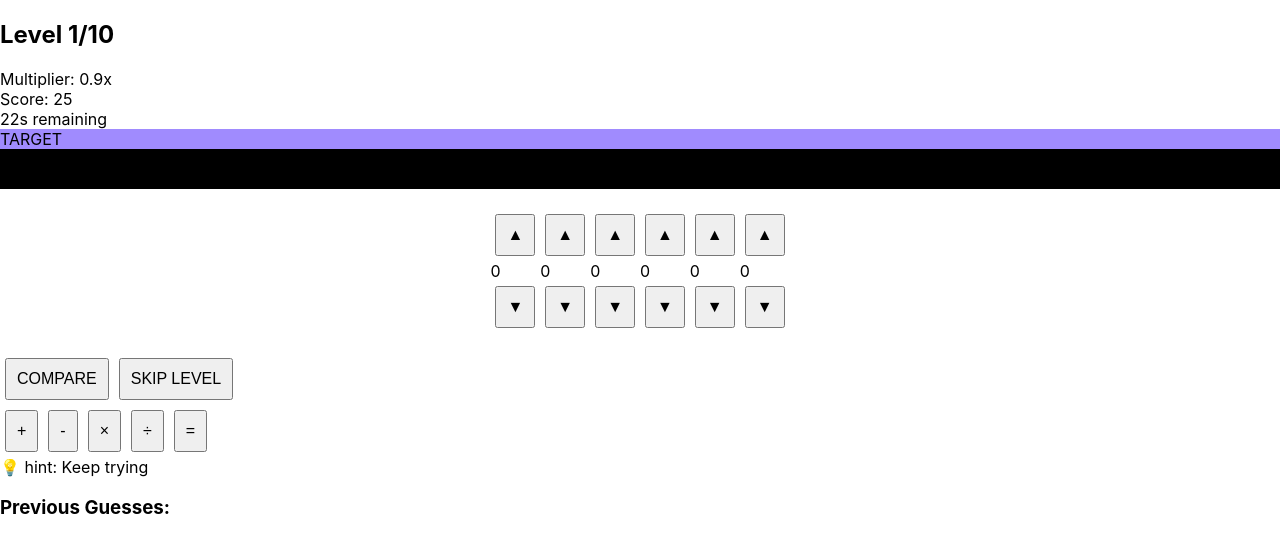
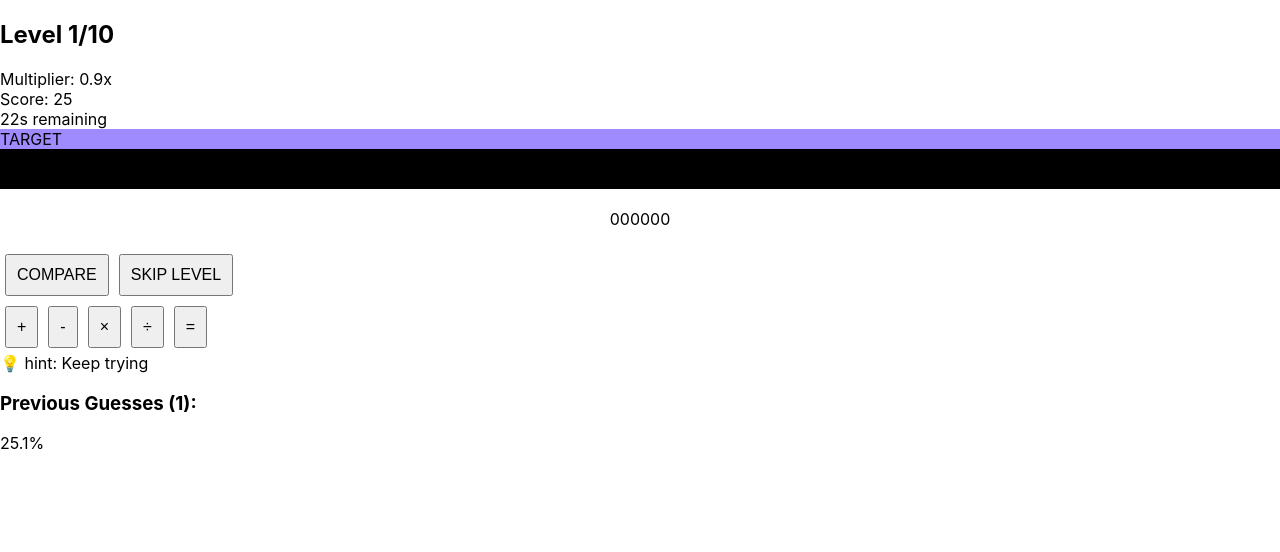
Before and after one commit to 1meatloaf/pascaline-simulator, a React (Create React App) app: page / in a window 1280 px wide. Both pictures are taken after a click on the button "COMPARE". Shown: the top 552 px of the page. Built offline with nearby package versions, Linux system fonts and the light colour scheme.

Commit message:
fix(revised): calculator, guess

```diff
--- a/src/App.js
+++ b/src/App.js
@@ -109,6 +109,8 @@ const Game = () => {
   const handleLevelEnd = (auto = false) => {
     let finalGuesses = [...guesses];
 
+    setWheels([0, 0, 0, 0, 0, 0]);
+
     if (auto && guesses.length === 0) {
       const accuracy = calculateAccuracy(currentHex());
       finalGuesses = [
@@ -152,7 +154,7 @@ const Game = () => {
     const validOp = op === '×' ? '*' : op === '÷' ? '/' : op;
     setStoredValue(currentValue);
     setOperation(validOp);
-    setWheels([0, 0, 0, 0]);
+    setWheels([0, 0, 0, 0, 0, 0]);
     setCurrentValue(0);
   };
 
@@ -178,8 +180,8 @@ const Game = () => {
     }
 
     result = ((result % 0x1000000) + 0x1000000) % 0x1000000;
+
     setCurrentValue(result);
-
     const newWheels = [];
     let val = result;
     for (let i=5; i>=0; i--) {
@@ -284,6 +286,7 @@ const Game = () => {
       <GuessHistory
         guesses={guesses}
         bestGuesses={bestGuesses}
+        setWheels={setWheels}
         onSelect={(guess) => {
           setCurrentValue(guess.value);
           setShowPreview(true);
@@ -293,38 +296,48 @@ const Game = () => {
   );
 };
 
-const Wheel = ({ value, onIncrement, onDecrement }) => (
+const Wheel = ({ value }) => (
   <div className="wheel">
-    <button onClick={onIncrement}>▲</button>
     <div className="wheel-value">{value}</div>
-    <button onClick={onDecrement}>▼</button>
   </div>
 );
-
-const GuessHistory = ({ guesses, bestGuesses, onSelect }) => {
+const GuessHistory = ({ guesses, bestGuesses, setWheels, onSelect }) => {
   const bestAccuracy =
     guesses.length > 0
-      ? Math.max(...guesses.map((g) => g.accuracy))
+      ? Math.max(...guesses.map((g) => parseFloat(g.accuracy)))
       : 0;
 
       return (
         <div className="guess-history">
-      <h3>Previous Guesses:</h3>
+          <h3>Previous Guesses ({guesses.length}):</h3>
+          <div className="guess-list">
             {guesses.map((guess, index) => (
               <div
                 key={index}
                 className={`guess-item ${
-            guess.accuracy === bestAccuracy ? 'best-guess' : ''
+                  parseFloat(guess.accuracy) === bestAccuracy ? 'best-guess' : ''
                 }`}
-          onClick={() => onSelect(guess)}
+                onClick={() => {
+                  onSelect(guess);
+                  const newWheels = [];
+                  let val = guess.value;
+                  for (let i = 5; i >= 0; i--) {
+                    const divisor = Math.pow(10, i);
+                    newWheels.unshift(Math.floor(val / divisor) % 10);
+                    val %= divisor;
+                  }
+                  setWheels(newWheels);
+                }}
               >
                 <div
                   className="color-swatch"
                   style={{ backgroundColor: guess.hex }}
-            title={`${guess.hex}`}
+                  title={`${guess.hex} (${guess.accuracy}%)`}
                 />
+                <span className="accuracy-badge">{guess.accuracy}%</span>
               </div>
             ))}
+          </div>
         </div>
       );
     };
@@ -338,10 +351,10 @@ const EndScreen = ({ score, bestGuesses, totalTime }) => {
 
   return (
     <div className="end-screen">
-      <h2>Game Complete! 🎉</h2>
+      <h2>Game Complete!</h2>
       <div className="stats">
         <div>⏱ Total Time: {formatTime(totalTime)}</div>
-        <div>🏆 Total Score: {score}</div>
+        <div> Total Score: {score}</div>
       </div>
 
       <div className="accuracy-breakdown">
```
Lines whose indentation alone changed are shown as unchanged.
